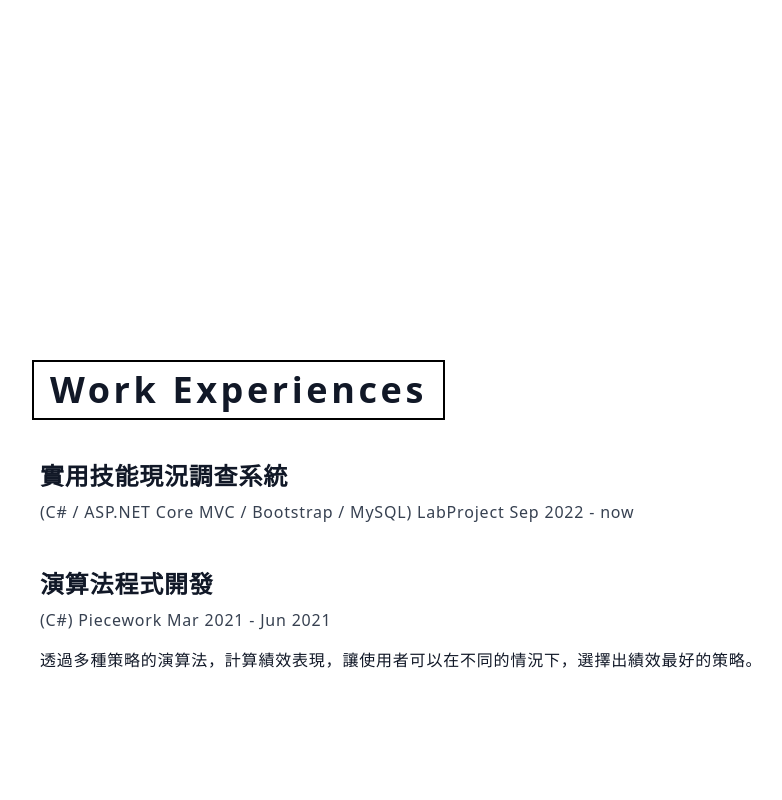
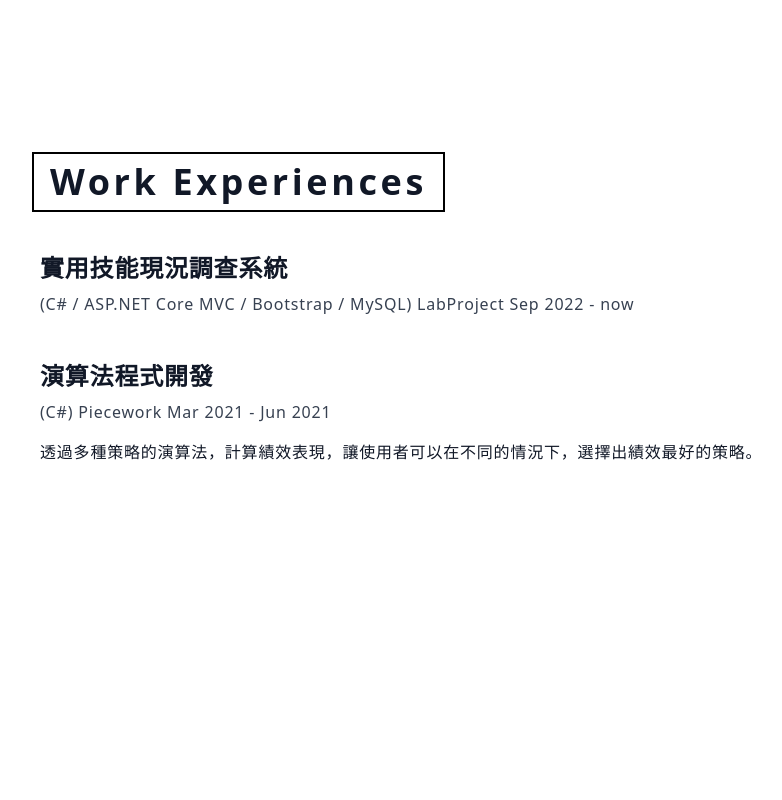
Before and after one commit to Kevin-MoonNight/profile, a Next.js app: page / in a window 1280 px wide. Shown: the part 1480-2280 px from the top of the page, without its empty margins (96-878 px from the left). Built offline with nearby package versions, Linux system fonts and the light colour scheme.

Commit message:
refactor:Optimize work experiences page

```diff
--- a/components/work-experiences.tsx
+++ b/components/work-experiences.tsx
@@ -27,29 +27,20 @@ const workExperiences: WorkExperienceProps[] = [
 
 const WorkExperiences = () => {
     return (
-        <Container className="flex items-center justify-center">
-            <div className="w-full max-w-5xl select-none">
+        <Container className="flex justify-center">
+            <div id="work experiences" className="w-full max-w-5xl select-none">
                 <div className="font-sans antialiased leading-normal tracking-wider text-left text-gray-900">
                     <h2 className="px-4 py-2 text-4xl font-bold tracking-widest border-2 border-black max-w-fit">
                         Work Experiences
                     </h2>
                     <ul className="mt-8 space-y-3 font-normal">
-                        {workExperiences.map((item: WorkExperienceProps) => (
-                            <li key={item.title} className="p-2">
-                                <p className="text-2xl font-semibold">
-                                    {item.title}
-                                </p>
-
-                                <div className="mt-2 text-base">
-                                    <p className="text-gray-700">
-                                        {item.tech} {item.type} {item.date}
-                                    </p>
-                                    <p className="mt-4">
-                                        {item.description}
-                                    </p>
-                                </div>
-                            </li>
-                        ))}
+                        {
+                            workExperiences.map((item: WorkExperienceProps) => (
+                                <li key={item.title} className="p-2">
+                                    <WorkExperienceItem data={item} />
+                                </li>
+                            ))
+                        }
                     </ul>
                 </div>
             </div>
@@ -57,4 +48,25 @@ const WorkExperiences = () => {
     );
 };
 
+const WorkExperienceItem = (props: { data: WorkExperienceProps }) => {
+    const { data } = props;
+
+    return (
+        <>
+            <p className="text-2xl font-semibold">
+                {data.title}
+            </p>
+
+            <div className="mt-2 text-base">
+                <p className="text-gray-700">
+                    {data.tech} {data.type} {data.date}
+                </p>
+                <p className="mt-4">
+                    {data.description}
+                </p>
+            </div>
+        </>
+    );
+};
+
 export default WorkExperiences;
```
